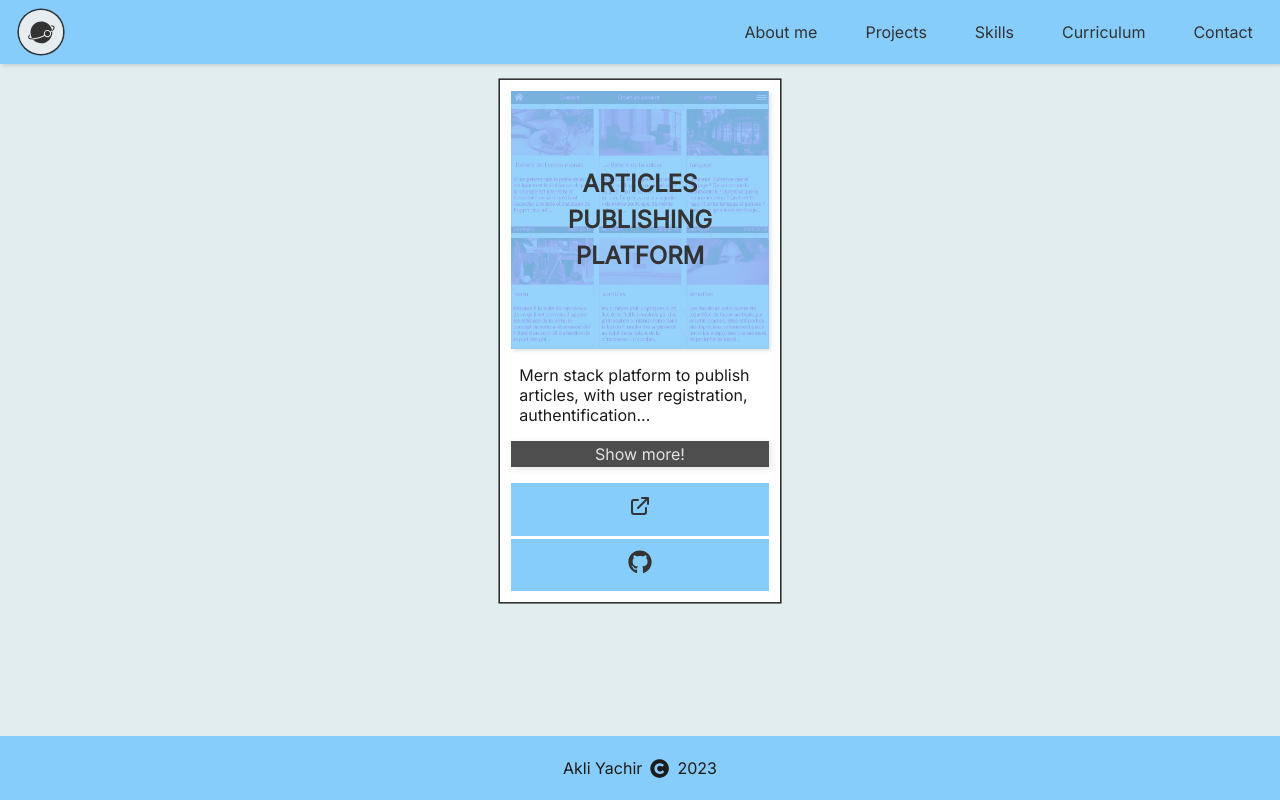
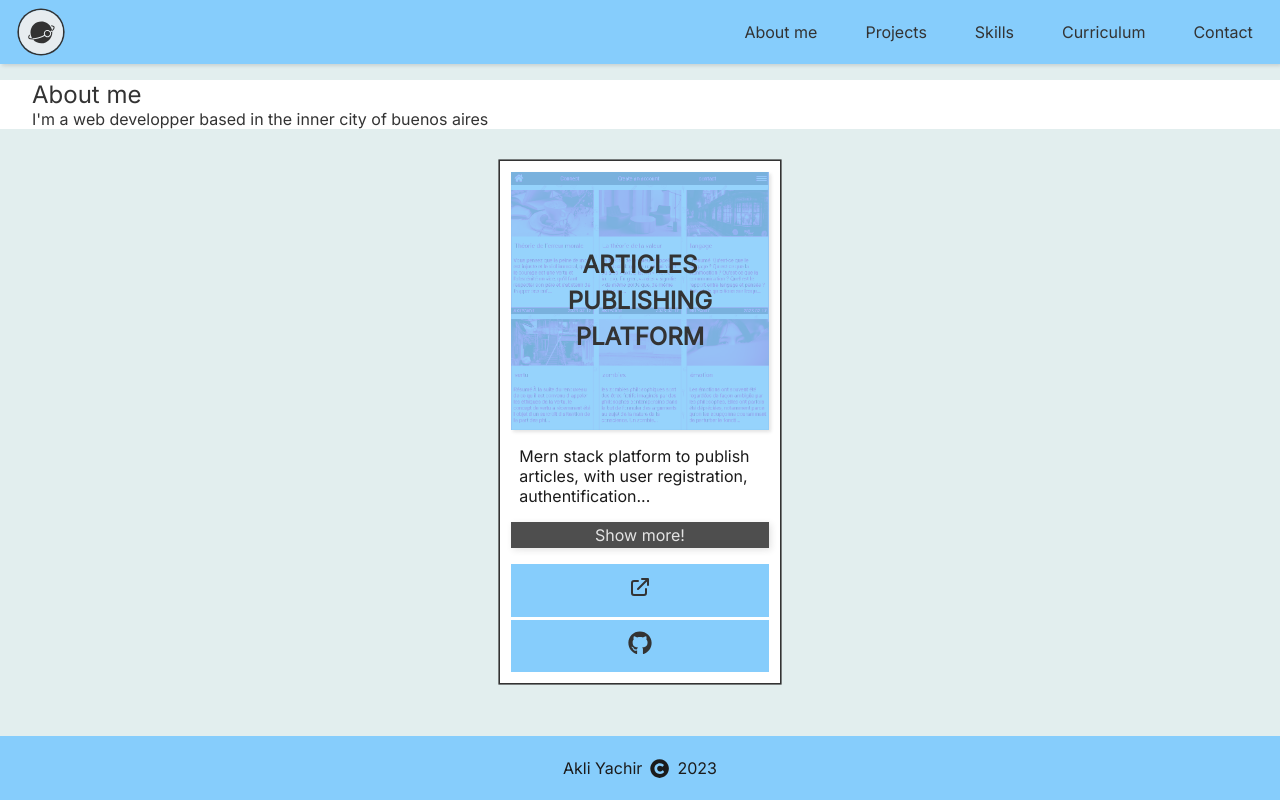
Before and after one commit to akliyachir/portfolio, a React (Vite) app: page / in a window 1280 px wide. Built offline with nearby package versions, Linux system fonts and the light colour scheme.

Commit message:
about me section

```diff
--- /dev/null
+++ b/src/Components/6-AboutMeSection/AboutMeSection.css
@@ -0,0 +1,17 @@
+.AboutMeSection {
+	display: flex;
+	justify-content: center;
+	align-items: center;
+	flex-direction: column;
+	padding-block: 1rem;
+}
+.AboutMeSection .AboutMeSectionContent {
+	background-color: white;
+	color: var(--clr-5);
+	padding-inline: 2rem;
+	width: 100%;
+}
+
+.AboutMeSection .AboutMeSectionContent .title {
+	font-size: 1.5rem;
+}
--- /dev/null
+++ b/src/Components/6-AboutMeSection/AboutMeSection.jsx
@@ -0,0 +1,13 @@
+import './AboutMeSection.css';
+import aboutMeSectionContent from '../../ListsAndFixedContent/aboutMeSectionContent';
+
+export default function AboutMeSection() {
+	return (
+		<div className='AboutMeSection' id='about_me'>
+			<div className='AboutMeSectionContent'>
+				<div className='title'>{aboutMeSectionContent.title}</div>
+				<p className='selfPresentation'>{aboutMeSectionContent.presentaion}</p>
+			</div>
+		</div>
+	);
+}
--- /dev/null
+++ b/src/ListsAndFixedContent/aboutMeSectionContent.js
@@ -0,0 +1,7 @@
+const aboutMeSectionContent = {
+	id: 1,
+	title: 'About me',
+	presentaion: `I'm a web developper based in the inner city of buenos aires`,
+};
+
+export default aboutMeSectionContent;
--- a/src/page/RootLayout/RootLayout.jsx
+++ b/src/page/RootLayout/RootLayout.jsx
@@ -5,6 +5,7 @@ import ThemeSwitchContextProvider from '../../contexts/ThemeSwitchContext.jsx';
 import WindowWidthProvider from '../../contexts/WindowWidth';
 import ProjectSection from '../../Components/4-ProjectSection/ProjectSection';
 import FooterRoot from '../../Components/3-1-FooterRoot/FooterRoot';
+import AboutMeSection from '../../Components/6-AboutMeSection/AboutMeSection';
 
 export default function RootLayout() {
 	return (
@@ -14,7 +15,10 @@ export default function RootLayout() {
 					<header>
 						<HeaderContainer />
 					</header>
-					<main>{<ProjectSection />}</main>
+					<main>
+						<AboutMeSection />
+						<ProjectSection />
+					</main>
 					<footer>
 						<FooterRoot />
 					</footer>
```
